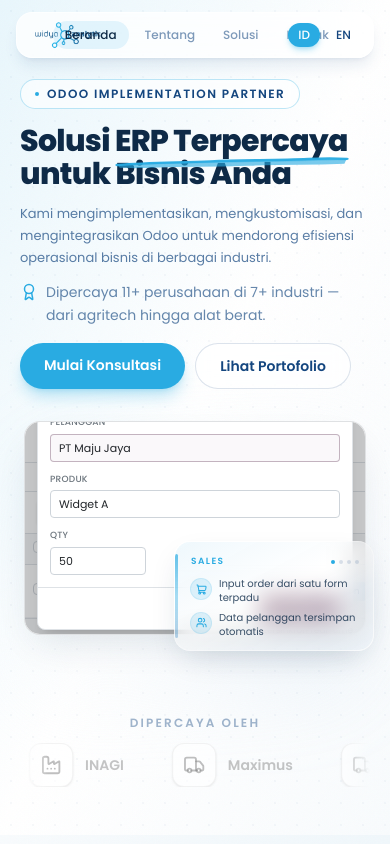
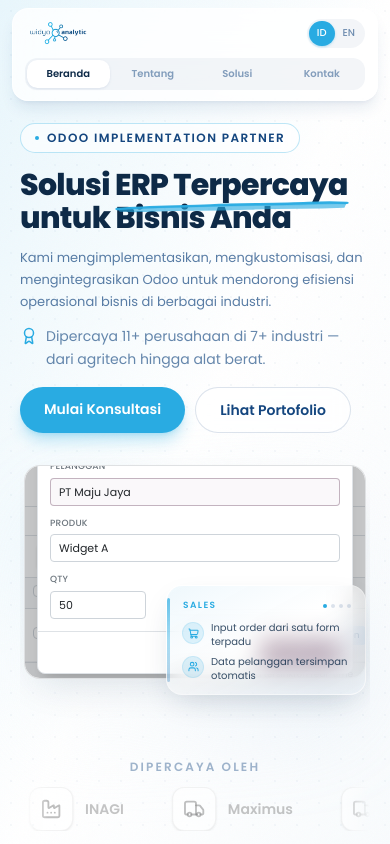
Before and after one commit to widyaanalytic-dev/odoo-landing-page, an Astro site: page / in a window 390 px wide. Built offline with nearby package versions, Linux system fonts and the light colour scheme; Astro itself is replaced by a stand-in of ours; animation ran at ten frames a second.

Commit message:
Refactor interactive components for improved layout and scrolling behavior
- Updated App component to restrict horizontal overflow.
- Introduced LangToggle for language selection in HeaderNav.
- Enhanced ScrollContext to manage mobile header offsets during scrolling.
- Adjusted slide components to utilize new mobile header offset for consistent spacing.
- Improved visual overflow handling in various components for better responsiveness.
- Added global CSS variables for mobile header offset and overflow management.

```diff
--- a/src/components/interactive/App.tsx
+++ b/src/components/interactive/App.tsx
@@ -16,7 +16,7 @@
         <SlideNavArrows />
         <main
           id="scroll-container"
-          className="scroll-container relative z-10 h-dvh overflow-y-auto overscroll-y-contain lg:overflow-hidden"
+          className="scroll-container relative z-10 h-dvh max-w-full overflow-x-hidden overflow-y-auto overscroll-y-contain overscroll-x-none lg:overflow-hidden"
         >
           <div id="scroll-content">
             <Slides />
--- a/src/components/interactive/HeaderNav.tsx
+++ b/src/components/interactive/HeaderNav.tsx
@@ -4,33 +4,92 @@
 import { useScrollState } from './ScrollContext';
 import { cn } from '../../lib/cn';
 
+function LangToggle({ compact = false }: { compact?: boolean }) {
+  const { locale, setLocale } = useLang();
+
+  return (
+    <div
+      className={cn(
+        'flex shrink-0 items-center rounded-full bg-brand-navy/[0.05] p-0.5',
+        compact ? 'gap-0' : 'gap-1.5 md:gap-2 md:bg-transparent md:p-0',
+      )}
+      role="group"
+      aria-label={locale === 'id' ? 'Pilih bahasa' : 'Choose language'}
+    >
+      <button
+        type="button"
+        onClick={() => setLocale('id')}
+        aria-pressed={locale === 'id'}
+        lang="id"
+        className={cn(
+          'rounded-full font-medium transition-all',
+          compact ? 'px-2 py-1 text-[10px]' : 'px-2.5 py-1 text-xs md:px-3 md:text-sm',
+          locale === 'id'
+            ? 'bg-brand-cyan text-white shadow-sm shadow-brand-cyan/25'
+            : 'text-brand-navy/60 hover:text-brand-navy',
+        )}
+      >
+        ID
+      </button>
+      <button
+        type="button"
+        onClick={() => setLocale('en')}
+        aria-pressed={locale === 'en'}
+        lang="en"
+        className={cn(
+          'rounded-full font-medium transition-all',
+          compact ? 'px-2 py-1 text-[10px]' : 'px-2.5 py-1 text-xs md:px-3 md:text-sm',
+          locale === 'en'
+            ? 'bg-brand-cyan text-white shadow-sm shadow-brand-cyan/25'
+            : 'text-brand-navy/60 hover:text-brand-navy',
+        )}
+      >
+        EN
+      </button>
+      {!compact && (
+        <a
+          href={`mailto:${CONTACT_EMAIL}`}
+          className="hidden rounded-full bg-brand-cyan px-3.5 py-1.5 text-xs font-semibold text-white shadow-md shadow-brand-cyan/25 transition-colors hover:bg-brand-mid-blue sm:ml-1 sm:inline-block md:px-4 md:text-sm"
+        >
+          {t(landingContent.hero, locale).ctaPrimary}
+        </a>
+      )}
+    </div>
+  );
+}
+
 export function HeaderNav() {
-  const { locale, setLocale } = useLang();
+  const { locale } = useLang();
   const { activeSlide, scrollToSlideById } = useScrollState();
   const activeSection = getActiveNavSection(activeSlide);
   const navAriaLabel = locale === 'id' ? 'Navigasi utama' : 'Main navigation';
 
   return (
-    <header className="pointer-events-none fixed inset-x-0 top-3 z-50 flex justify-center px-4 md:top-6">
-      <div className="pointer-events-auto flex w-full max-w-6xl items-center gap-3 rounded-2xl border border-white/60 bg-white/75 px-3 py-2 shadow-lg shadow-brand-navy/10 backdrop-blur-xl md:gap-4 md:px-5 md:py-3">
+    <header className="pointer-events-none fixed inset-x-0 top-2 z-50 flex justify-center px-3 sm:top-3 sm:px-4 md:top-6">
+      <div className="pointer-events-auto w-full max-w-6xl overflow-hidden rounded-2xl border border-white/60 bg-white/80 shadow-lg shadow-brand-navy/10 backdrop-blur-xl md:px-5 md:py-3">
+        {/* Mobile: logo + bahasa, lalu tab 4 kolom */}
+        <div className="px-3 py-2.5 md:hidden">
+          <div className="flex items-center justify-between gap-3">
             <button
               type="button"
               onClick={() => scrollToSlideById('hero')}
-          className="shrink-0 rounded-lg transition-opacity hover:opacity-85"
+              className="min-w-0 shrink rounded-lg transition-opacity hover:opacity-85"
               aria-label="Widya Analytic — kembali ke awal"
             >
               <img
                 src="/logo.png"
                 alt="Widya Analytic"
-            className="h-7 w-auto object-contain object-left md:h-8"
+                className="h-6 w-auto max-w-[6.5rem] object-contain object-left sm:h-7 sm:max-w-[7.5rem]"
                 width={160}
                 height={32}
                 decoding="async"
               />
             </button>
+            <LangToggle compact />
+          </div>
 
           <nav
-          className="flex min-w-0 flex-1 items-center justify-center gap-1 md:gap-2"
+            className="mt-2.5 grid grid-cols-4 gap-0.5 rounded-xl bg-brand-navy/[0.05] p-0.5"
             aria-label={navAriaLabel}
           >
             {navSections.map((section) => {
@@ -42,7 +101,49 @@
                   type="button"
                   onClick={() => scrollToSlideById(section.slideId)}
                   className={cn(
-                  'shrink-0 rounded-full px-3 py-1.5 text-xs font-medium transition-colors sm:px-4 sm:py-2 sm:text-sm',
+                    'rounded-[0.65rem] px-1 py-2 text-center text-[10px] font-semibold leading-tight transition-all sm:py-2.5 sm:text-[11px]',
+                    isActive
+                      ? 'bg-white text-brand-deep-navy shadow-sm shadow-brand-navy/8'
+                      : 'text-brand-navy/50 hover:text-brand-cyan',
+                  )}
+                  aria-current={isActive ? 'page' : undefined}
+                >
+                  {section.label[locale]}
+                </button>
+              );
+            })}
+          </nav>
+        </div>
+
+        {/* Desktop: satu baris */}
+        <div className="hidden items-center gap-3 px-0 py-0 md:flex md:gap-4">
+          <button
+            type="button"
+            onClick={() => scrollToSlideById('hero')}
+            className="shrink-0 rounded-lg transition-opacity hover:opacity-85"
+            aria-label="Widya Analytic — kembali ke awal"
+          >
+            <img
+              src="/logo.png"
+              alt="Widya Analytic"
+              className="h-8 w-auto object-contain object-left"
+              width={160}
+              height={32}
+              decoding="async"
+            />
+          </button>
+
+          <nav className="flex min-w-0 flex-1 items-center justify-center gap-2" aria-label={navAriaLabel}>
+            {navSections.map((section) => {
+              const isActive = activeSection === section.id;
+
+              return (
+                <button
+                  key={section.id}
+                  type="button"
+                  onClick={() => scrollToSlideById(section.slideId)}
+                  className={cn(
+                    'shrink-0 rounded-full px-4 py-2 text-sm font-medium transition-colors',
                     isActive
                       ? 'bg-brand-cyan/12 text-brand-deep-navy'
                       : 'text-brand-navy/55 hover:bg-white/80 hover:text-brand-cyan',
@@ -55,37 +156,7 @@
             })}
           </nav>
 
-        <div className="flex shrink-0 items-center gap-1.5 md:gap-2">
-          <button
-            type="button"
-            onClick={() => setLocale('id')}
-            aria-pressed={locale === 'id'}
-            lang="id"
-            className={cn(
-              'rounded-full px-2.5 py-1 text-xs font-medium transition-all md:px-3 md:text-sm',
-              locale === 'id' ? 'bg-brand-cyan text-white shadow-md shadow-brand-cyan/30' : 'text-brand-navy hover:bg-white/80',
-            )}
-          >
-            ID
-          </button>
-          <button
-            type="button"
-            onClick={() => setLocale('en')}
-            aria-pressed={locale === 'en'}
-            lang="en"
-            className={cn(
-              'rounded-full px-2.5 py-1 text-xs font-medium transition-all md:px-3 md:text-sm',
-              locale === 'en' ? 'bg-brand-cyan text-white shadow-md shadow-brand-cyan/30' : 'text-brand-navy hover:bg-white/80',
-            )}
-          >
-            EN
-          </button>
-          <a
-            href={`mailto:${CONTACT_EMAIL}`}
-            className="hidden rounded-full bg-brand-cyan px-3.5 py-1.5 text-xs font-semibold text-white shadow-md shadow-brand-cyan/25 transition-colors hover:bg-brand-mid-blue sm:inline-block md:px-4 md:text-sm"
-          >
-            {t(landingContent.hero, locale).ctaPrimary}
-          </a>
+          <LangToggle />
         </div>
       </div>
     </header>
--- a/src/components/interactive/ScrollContext.tsx
+++ b/src/components/interactive/ScrollContext.tsx
@@ -5,6 +5,8 @@
 import {
   getScrollContainer,
   getScrollContent,
+  getMobileHeaderOffset,
+  getSectionScrollTarget,
   SCROLL_CONTAINER_ID,
   SLIDE_SCROLL_MEDIA,
   SLIDE_NEXT_KEYS,
@@ -46,9 +48,14 @@
     const maxScroll = container.scrollHeight - vh;
     setGlobalProgress(maxScroll > 0 ? scrollTop / maxScroll : 0);
 
+    const desktopSnap = window.matchMedia(SLIDE_SCROLL_MEDIA).matches;
+    const anchor = desktopSnap
+      ? scrollTop + vh * 0.5
+      : scrollTop + getMobileHeaderOffset();
+
     let found = 0;
     sections.forEach((section, i) => {
-      if (scrollTop >= section.offsetTop - vh * 0.5) found = i;
+      if (anchor >= section.offsetTop) found = i;
     });
     setActiveSlide(found);
   }, []);
@@ -82,7 +89,11 @@
       return;
     }
 
-    section.scrollIntoView({ behavior: 'smooth', block: 'start' });
+    const offset = getMobileHeaderOffset();
+    container.scrollTo({
+      top: getSectionScrollTarget(section, container, offset),
+      behavior: 'smooth',
+    });
   }, [lenisRef]);
 
   const scrollToSlideById = useCallback(
--- a/src/components/interactive/slides/ProblemSlide.tsx
+++ b/src/components/interactive/slides/ProblemSlide.tsx
@@ -17,7 +17,7 @@
       variant={meta.variant}
       visual={<ProblemVisual slideIndex={index} />}
     >
-      <div className="mx-auto min-w-0 w-full max-w-xl overflow-visible lg:max-w-2xl lg:overflow-hidden">
+      <div className="mx-auto min-w-0 w-full max-w-xl overflow-x-clip lg:max-w-2xl lg:overflow-hidden">
         <p className="text-lead text-brand-navy/75">{content.lead}</p>
         <RowStaggerHighlight text={content.highlight} />
       </div>
--- a/src/components/interactive/slides/SolutionSlide.tsx
+++ b/src/components/interactive/slides/SolutionSlide.tsx
@@ -22,7 +22,7 @@
       index={index}
       meta={meta}
       eyebrow={content.eyebrow}
-      className="items-center justify-center pt-[4.75rem] pb-12 sm:pt-24 sm:pb-16 lg:items-start lg:pt-32 lg:pb-36"
+      className="items-center justify-center pt-[var(--mobile-header-offset)] pb-12 sm:pb-16 lg:items-start lg:pt-32 lg:pb-36"
       visual={<SolutionVisual slideIndex={index} />}
       headline={
         <h2 className="text-headline-lg text-brand-deep-navy">
--- a/src/components/interactive/ui/SlideLayout.tsx
+++ b/src/components/interactive/ui/SlideLayout.tsx
@@ -7,7 +7,7 @@
 
 /** Proof slides (7–14): padding + visual height cap via grid child */
 export const proofSlideClass =
-  'items-center justify-center pt-[4.75rem] pb-12 sm:pt-24 sm:pb-16 lg:pt-32 lg:pb-36 [&_.grid]:min-h-0 [&_.grid]:w-full [&_.grid]:items-center [&_.grid]:justify-items-center [&_.grid>*:last-child]:min-h-0 lg:[&_.grid>*:last-child]:max-h-[min(32rem,calc(100dvh-12rem))]';
+  'items-center justify-center pt-[var(--mobile-header-offset)] pb-12 sm:pb-16 lg:pt-32 lg:pb-36 [&_.grid]:min-h-0 [&_.grid]:w-full [&_.grid]:items-center [&_.grid]:justify-items-center [&_.grid>*:last-child]:min-h-0 lg:[&_.grid>*:last-child]:max-h-[min(32rem,calc(100dvh-12rem))]';
 
 /** Centers the visual column on proof slides with interactive panels */
 export const proofVisualCenterClass = `${proofSlideClass} [&_.grid>*:last-child]:flex [&_.grid>*:last-child]:items-center [&_.grid>*:last-child]:justify-center`;
@@ -83,11 +83,11 @@
         'slide-section relative isolate flex flex-col px-5 sm:px-8 md:px-12 lg:px-20 xl:px-24',
         dark && 'text-white',
         resolvedVariant === 'hero' &&
-          'items-center justify-center pb-12 pt-[4.75rem] sm:pb-20 sm:pt-24 lg:pb-32 lg:pt-32',
+          'items-center justify-center pb-12 pt-[var(--mobile-header-offset)] sm:pb-20 lg:pb-32 lg:pt-32',
         isCenteredSection &&
-          'items-center justify-center pb-12 pt-[4.75rem] sm:pb-20 sm:pt-24 lg:pb-32 lg:pt-32',
+          'items-center justify-center pb-12 pt-[var(--mobile-header-offset)] sm:pb-20 lg:pb-32 lg:pt-32',
         !['hero', 'centered'].includes(resolvedVariant) &&
-          'items-center justify-center pb-12 pt-[4.75rem] sm:pb-16 sm:pt-24 lg:pb-36 lg:pt-36',
+          'items-center justify-center pb-12 pt-[var(--mobile-header-offset)] sm:pb-16 lg:pb-36 lg:pt-36',
         className,
       )}
     >
--- a/src/components/interactive/visuals/HeroVisual.tsx
+++ b/src/components/interactive/visuals/HeroVisual.tsx
@@ -53,7 +53,7 @@
         aria-hidden
       />
 
-      <div className="relative overflow-visible px-1 pb-14 pt-2 sm:px-4 sm:pb-20 sm:pt-3 lg:px-6">
+      <div className="relative overflow-x-clip px-1 pb-14 pt-2 sm:px-4 sm:pb-20 sm:pt-3 lg:overflow-visible lg:px-6">
         <div className="relative z-10 mx-auto w-full">
           <OdooBrowserFrame>
             <ErpDashboard
--- a/src/components/interactive/visuals/ProblemSceneCard.tsx
+++ b/src/components/interactive/visuals/ProblemSceneCard.tsx
@@ -40,7 +40,7 @@
       whileInView={{ opacity: 1, y: 0 }}
       viewport={{ once: true, margin: '-60px' }}
       transition={{ duration: 0.55, ease: fluidEase }}
-      className="relative w-full min-w-0 overflow-visible lg:overflow-hidden"
+      className="relative w-full min-w-0 overflow-x-clip lg:overflow-hidden"
     >
       <ProblemPhaseHint phaseId={phaseId} hint={hint} />
 
--- a/src/components/interactive/visuals/screens/OdooStepBenefits.tsx
+++ b/src/components/interactive/visuals/screens/OdooStepBenefits.tsx
@@ -30,7 +30,7 @@
     <AnimatePresence mode="wait">
       <motion.div
         key={step.id}
-        className="pointer-events-none absolute -right-2 -bottom-4 z-30 max-w-[12.5rem] sm:-right-4 sm:-bottom-5 sm:max-w-[15rem]"
+        className="pointer-events-none absolute right-0 -bottom-4 z-30 max-w-[min(100%,12.5rem)] sm:-right-2 sm:-bottom-5 sm:max-w-[15rem]"
         initial={{ opacity: 0, scale: reducedMotion ? 1 : 0.94, y: 10 }}
         animate={{ opacity: 1, scale: 1, y: 0 }}
         exit={{ opacity: 0, scale: 0.96, y: -8 }}
--- a/src/components/interactive/visuals/screens/SalesOrderFormDemo.tsx
+++ b/src/components/interactive/visuals/screens/SalesOrderFormDemo.tsx
@@ -109,9 +109,8 @@
         <div className="flex justify-end gap-2 border-t border-[#dee2e6] px-3 py-2">
           <motion.button
             type="button"
-            className={`rounded px-3 py-1 text-[10px] font-semibold text-white lg:text-[11px] ${
-              confirming ? 'bg-[#5c3d55] ring-2 ring-[#714b67]/40' : 'bg-[#714b67]'
-            }`}
+            className={`rounded px-3 py-1 text-[10px] font-semibold text-white lg:text-[11px] ${confirming ? 'bg-[#5c3d55] ring-2 ring-[#714b67]/40' : 'bg-[#714b67]'
+              }`}
             animate={confirming ? { scale: [1, 0.97, 1] } : { scale: 1 }}
             transition={{ duration: 0.55, ease: [0.45, 0.05, 0.55, 0.95] }}
           >
--- a/src/lib/scroll.ts
+++ b/src/lib/scroll.ts
@@ -27,3 +27,26 @@
 export function getScrollContent(): HTMLElement | null {
   return document.getElementById(SCROLL_CONTENT_ID) ?? getScrollContainer();
 }
+
+/** Extra clearance below the fixed mobile header when scrolling to a slide */
+export const MOBILE_SCROLL_BUFFER_PX = 16;
+
+/** Measured fixed header bottom + buffer; 0 on desktop snap mode */
+export function getMobileHeaderOffset(): number {
+  if (typeof window === 'undefined' || isSlideScrollMode()) return 0;
+
+  const header = document.querySelector('header');
+  if (!header) return 120;
+
+  return header.getBoundingClientRect().bottom + MOBILE_SCROLL_BUFFER_PX;
+}
+
+export function getSectionScrollTarget(
+  section: HTMLElement,
+  container: HTMLElement,
+  offset = 0,
+): number {
+  const containerRect = container.getBoundingClientRect();
+  const sectionRect = section.getBoundingClientRect();
+  return Math.max(0, container.scrollTop + (sectionRect.top - containerRect.top) - offset);
+}
--- a/src/styles/global.css
+++ b/src/styles/global.css
@@ -16,6 +16,7 @@
   --color-navy: #14467f;
   --color-deep-navy: #0e2a47;
   --color-white: #ffffff;
+  --mobile-header-offset: 7.5rem;
 }
 
 *,
@@ -26,15 +27,8 @@
 
 html {
   scroll-behavior: smooth;
-}
-
-html.lenis,
-html.lenis body {
-  height: auto;
-}
-
-.lenis.lenis-smooth {
-  scroll-behavior: auto !important;
+  overflow-x: hidden;
+  max-width: 100%;
 }
 
 body {
@@ -45,6 +39,8 @@
   color: var(--color-deep-navy);
   background: #eef4f8;
   -webkit-font-smoothing: antialiased;
+  overflow-x: hidden;
+  max-width: 100%;
 }
 
 @media (min-width: 768px) {
@@ -104,13 +100,31 @@
   line-height: 1.7;
 }
 
+html.lenis,
+html.lenis body {
+  height: auto;
+}
+
+.lenis.lenis-smooth {
+  scroll-behavior: auto !important;
+}
+
 .scroll-container {
   -webkit-overflow-scrolling: touch;
+  overflow-x: hidden;
+  max-width: 100%;
+  scroll-padding-top: var(--mobile-header-offset);
+}
+
+#scroll-content {
+  overflow-x: clip;
+  max-width: 100%;
 }
 
 @media (min-width: 1024px) {
   .scroll-container {
     scroll-snap-type: y mandatory;
+    scroll-padding-top: 0;
   }
 
   #scroll-content {
@@ -125,12 +139,9 @@
 
 .slide-section {
   isolation: isolate;
-}
-
-@media (min-width: 1024px) {
-  .slide-section {
-    overflow-x: clip;
-  }
+  overflow-x: clip;
+  max-width: 100%;
+  scroll-margin-top: var(--mobile-header-offset);
 }
 
 @media (min-width: 1024px) {
@@ -141,6 +152,7 @@
     height: 100dvh;
     max-height: 100dvh;
     overflow: hidden;
+    scroll-margin-top: 0;
   }
 }
 
```
Also changed, not shown: src/components/interactive/ui/Highlight.tsx (+4 -4 lines). Lines whose indentation alone changed are shown as unchanged.
